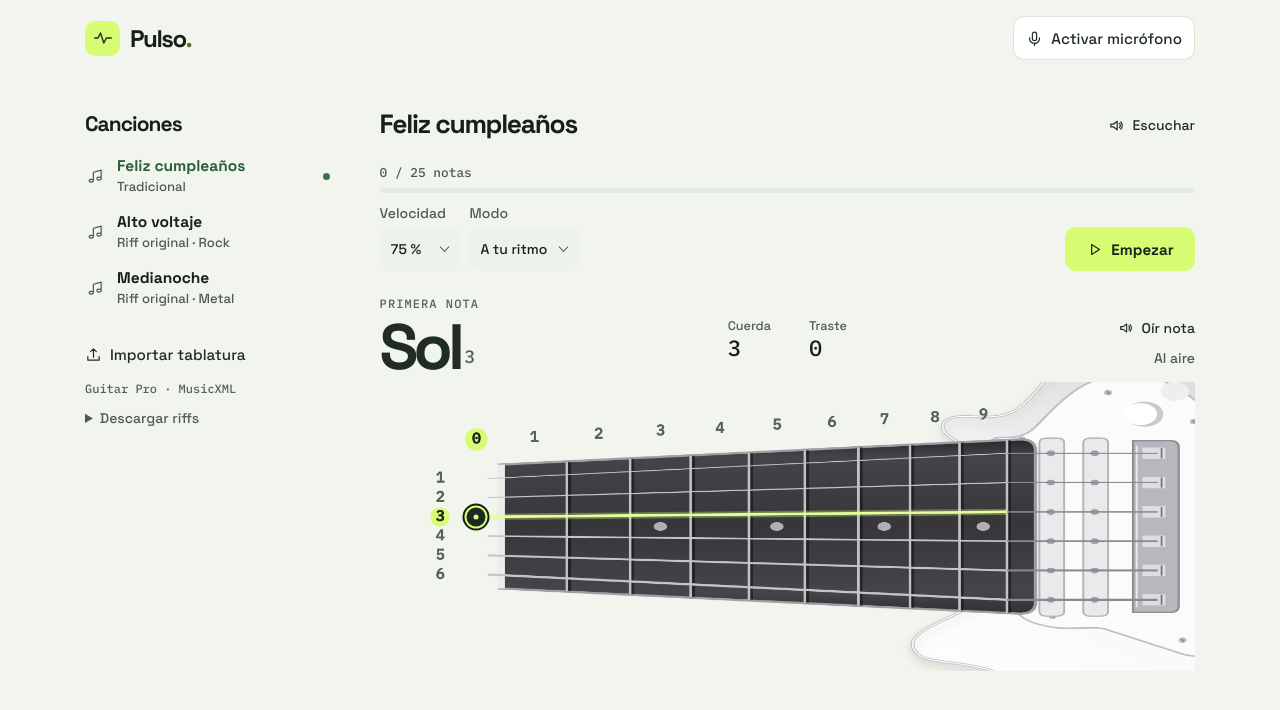
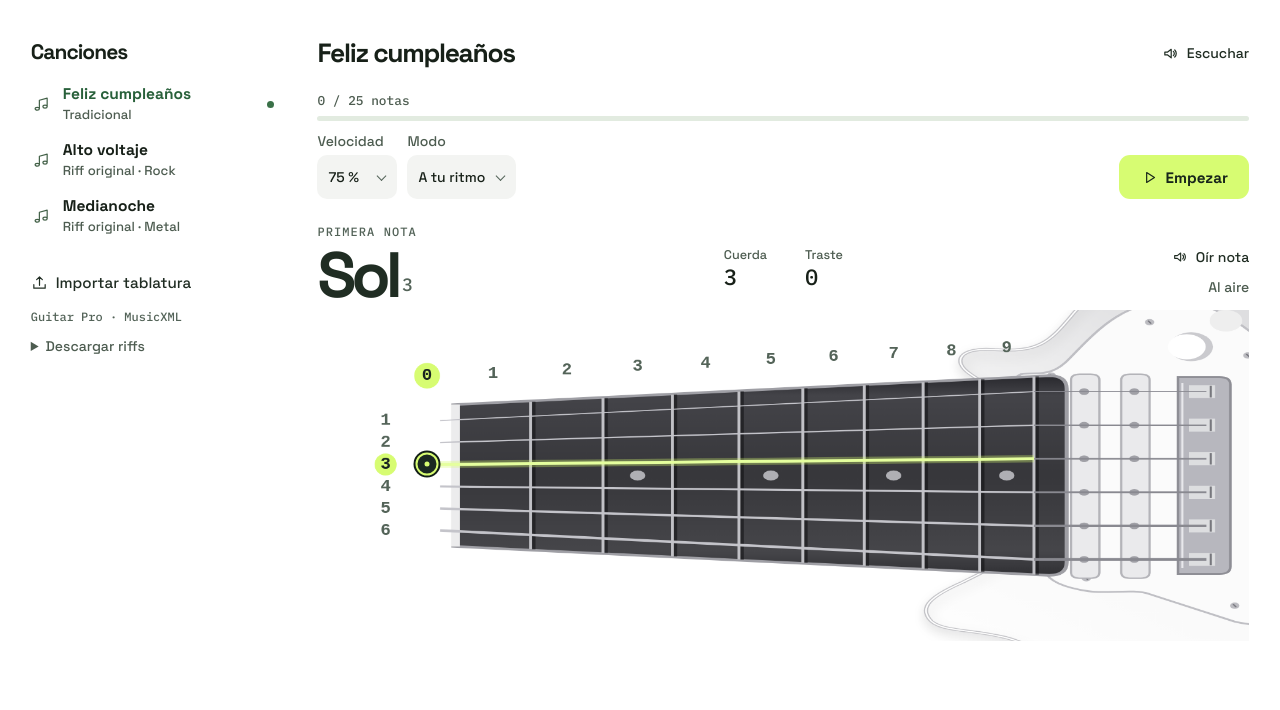
Before and after one commit to 4cceleration/pulso-guitarra, a plain HTML site: page dist/index.html in a window 1280 px wide. Drawn offline with Linux system fonts and the light colour scheme.

Commit message:
Use a full-width white practice layout without a top bar

```diff
--- a/dist/app.mjs
+++ b/dist/app.mjs
@@ -54,16 +54,12 @@ function updateActions() {
   $('speed').disabled = locked || Boolean(demo);
   $('mode').disabled = locked || Boolean(demo);
   $('import').disabled = locked || importing;
-  $('mic-button').disabled = locked;
   $('listen').disabled = locked;
   $('hear-note').disabled = locked || Boolean(demo) || phase === 'complete';
   micLevel.hidden = !input;
   $('start').disabled = opening;
   for (const button of $('songs').querySelectorAll('button')) button.disabled = locked;
-  const micLabel = opening ? 'Activando…' : input ? 'Micrófono activo' : 'Activar micrófono';
-  $('mic-label').textContent = micLabel;
-  $('mic-button').setAttribute('aria-pressed', String(Boolean(input)));
-  const button = active() ? ['Detener', stopPath] : phase === 'failed' || phase === 'complete'
+  const button = opening ? ['Activando…', playPath] : active() ? ['Detener', stopPath] : phase === 'failed' || phase === 'complete'
     ? ['Reiniciar', restartPath] : ['Empezar', playPath];
   $('start-label').textContent = button[0];
   $('start-icon').setAttribute('d', button[1]);
@@ -111,6 +107,7 @@ function showNote(index, label) {
 }
 
 function reset(hint = '') {
+  disconnectMic();
   phase = 'idle';
   $('practice').dataset.phase = phase;
   target.dataset.cue = 'false';
@@ -172,7 +169,6 @@ function disconnectMic() {
   old.source.disconnect();
   old.filter.disconnect();
   old.stream.getTracks().forEach((track) => track.stop());
-  updateActions();
 }
 
 async function connectMic() {
@@ -212,13 +208,12 @@ async function connectMic() {
         phase = 'failed';
         $('practice').dataset.phase = phase;
         target.dataset.cue = 'false';
-        feedback('Micrófono desconectado', 'Actívalo y pulsa Reiniciar.');
+        feedback('Micrófono desconectado', 'Pulsa Reiniciar.');
         updateActions();
-      } else if (phase !== 'failed') feedback('Micrófono desconectado', 'Vuelve a activarlo.');
+      }
     });
     noise = .0015;
     attacks.reset();
-    scheduleFrame();
     return true;
   } catch (error) {
     stream?.getTracks().forEach((track) => track.stop());
@@ -260,6 +255,7 @@ function scheduleFrame() {
 }
 
 function fail() {
+  disconnectMic();
   phase = 'failed';
   $('practice').dataset.phase = phase;
   target.dataset.cue = 'false';
@@ -282,6 +278,7 @@ function showPlaying(now) {
     return;
   }
   if (attempt.status === 'complete') {
+    disconnectMic();
     phase = 'complete';
     $('practice').dataset.phase = phase;
     target.dataset.cue = 'false';
@@ -345,7 +342,7 @@ function frame(now) {
       showNote(index, 'ESCUCHA');
     }
   }
-  if (input || active() || demo?.visual) scheduleFrame();
+  if (active() || demo?.visual) scheduleFrame();
 }
 
 async function begin() {
@@ -524,14 +521,6 @@ async function importTab(file) {
   }
 }
 
-$('mic-button').addEventListener('click', async () => {
-  if (input) {
-    disconnectMic();
-    if (phase === 'idle') feedback('', '');
-  } else if (await connectMic() && phase === 'idle') {
-    feedback('', '');
-  }
-});
 $('start').addEventListener('click', begin);
 $('listen').addEventListener('click', listen);
 $('hear-note').addEventListener('click', hearNote);
@@ -548,6 +537,7 @@ $('track-dialog').addEventListener('close', () => {
 });
 document.addEventListener('visibilitychange', () => {
   if (document.hidden && active()) {
+    disconnectMic();
     phase = 'failed';
     $('practice').dataset.phase = phase;
     target.dataset.cue = 'false';
--- a/dist/index.html
+++ b/dist/index.html
@@ -3,7 +3,7 @@
 <head>
   <meta charset="utf-8">
   <meta name="viewport" content="width=device-width, initial-scale=1">
-  <meta name="theme-color" content="#f2f4ee">
+  <meta name="theme-color" content="#ffffff">
   <meta name="description" content="Practica guitarra eléctrica, nota a nota, con el micrófono de tu Mac.">
   <title>Pulso · Práctica de guitarra</title>
   <link rel="icon" href="./pulso.svg" type="image/svg+xml">
@@ -11,23 +11,12 @@
   <script type="module" src="./app.mjs"></script>
 </head>
 <body>
-  <header class="topbar wrap">
-    <h1 class="brand">
-      <span class="brand-icon" aria-hidden="true"><svg viewBox="0 0 24 24"><path d="M2 12h4l3-6 4 12 3-6h6"/></svg></span>
-      <span>Pulso<span class="brand-period">.</span></span>
-    </h1>
-    <button id="mic-button" class="button button-quiet mic-button" type="button" aria-pressed="false">
-      <svg viewBox="0 0 24 24" aria-hidden="true"><rect x="9" y="3" width="6" height="12" rx="3"/><path d="M5 11v1a7 7 0 0 0 14 0v-1M12 19v3"/></svg>
-      <span id="mic-label">Activar micrófono</span>
-      <span id="mic-level" class="mic-level" aria-hidden="true" hidden><i></i><i></i><i></i><i></i></span>
-    </button>
-  </header>
-  <main class="wrap">
+  <main>
     <div class="dashboard">
       <section class="practice" id="practice" data-phase="idle" aria-label="Práctica">
         <header class="practice-header">
           <div>
-            <h2 id="song-title">Feliz cumpleaños</h2>
+            <h1 id="song-title">Feliz cumpleaños</h1>
             <p id="song-meta" class="song-meta" hidden></p>
           </div>
           <button id="listen" class="button button-quiet listen-button" type="button">
@@ -54,6 +43,7 @@
           <button class="button button-primary" id="start" type="button">
             <svg viewBox="0 0 24 24" aria-hidden="true"><path id="start-icon" d="M8 5l11 7-11 7z"/></svg>
             <span id="start-label">Empezar</span>
+            <span id="mic-level" class="mic-level" aria-hidden="true" hidden><i></i><i></i><i></i><i></i></span>
           </button>
         </div>
         <div class="target">
--- a/dist/style.css
+++ b/dist/style.css
@@ -1,25 +1,18 @@
 @font-face{font-family:Space Grotesk;src:url("./vendor/space-grotesk.woff2") format("woff2");font-weight:500;font-display:swap}
 @font-face{font-family:Space Grotesk;src:url("./vendor/space-grotesk-bold.woff2") format("woff2");font-weight:700;font-display:swap}
 @font-face{font-family:IBM Plex Mono;src:url("./vendor/ibm-plex-mono.woff2") format("woff2");font-weight:500;font-display:swap}
-:root{color-scheme:light;--bg:#f2f4ee;--text:#172018;--soft:#4d5c50;--muted:#536358;--line:#dce4d8;--quiet:#edf2eb;--ink:#202d23;--accent:#d7fc72;--retry:#ffd086;--mono:"IBM Plex Mono",monospace}
+:root{color-scheme:light;--text:#172018;--soft:#4d5c50;--muted:#536358;--line:#dce4d8;--quiet:#f3f4f2;--ink:#202d23;--accent:#d7fc72;--retry:#ffd086;--mono:"IBM Plex Mono",monospace}
 *{box-sizing:border-box}
-body{margin:0;min-width:280px;min-height:100vh;background:var(--bg);color:var(--text);font-family:"Space Grotesk",system-ui,sans-serif;font-weight:500}
+body{margin:0;min-width:280px;min-height:100vh;background:#fff;color:var(--text);font-family:"Space Grotesk",system-ui,sans-serif;font-weight:500}
 button,select{font:inherit}
 button:focus-visible,select:focus-visible,a:focus-visible,summary:focus-visible{outline:2px solid var(--ink);outline-offset:4px}
 button:not(:disabled),select:not(:disabled){cursor:pointer}
 button:disabled,select:disabled{opacity:.52}
 button,select,a{-webkit-tap-highlight-color:transparent}
 svg{width:20px;height:20px;flex:none;fill:none;stroke:currentColor;stroke-width:1.7;stroke-linecap:round;stroke-linejoin:round}
-.wrap{width:min(1110px,calc(100% - 80px));margin-inline:auto}
-.topbar{height:76px;display:flex;justify-content:space-between;align-items:center}
-.brand{margin:0;display:flex;align-items:center;gap:10px;font-size:1.5rem;font-weight:700;letter-spacing:-.06em}
-.brand-icon{width:35px;height:35px;display:grid;place-items:center;color:var(--ink);background:var(--accent);border-radius:10px}
-.brand-period{color:#527135}
 .button{border:0;border-radius:11px;min-height:44px;display:inline-flex;align-items:center;justify-content:center;gap:8px;padding:0 13px;white-space:nowrap;transition:background-color .18s,color .18s,box-shadow .18s;font-size:.95rem}
 .button-quiet{background:var(--quiet);color:var(--ink)}
 .button-quiet:hover:not(:disabled){background:#e3ebe1}
-.mic-button{background:#fff;box-shadow:inset 0 0 0 1px var(--line)}
-.mic-button[aria-pressed=true]{background:#e7f2e3}
 .mic-level{display:flex;align-items:flex-end;gap:2px;height:14px;margin-left:2px}
 .mic-level[hidden]{display:none}
 .mic-level i{display:block;width:3px;border-radius:2px;background:#9aaa9b}
@@ -31,13 +24,12 @@ svg{width:20px;height:20px;flex:none;fill:none;stroke:currentColor;stroke-width:
 .mic-level[data-level="2"] i:nth-child(-n+2),
 .mic-level[data-level="3"] i:nth-child(-n+3),
 .mic-level[data-level="4"] i{background:#24683e}
-.mic-button svg{width:17px;height:17px}
-main.wrap{padding:29px 0 30px}
-.dashboard{display:grid;grid-template-columns:minmax(200px,.30fr) minmax(0,1fr);grid-template-areas:"library practice";gap:clamp(24px,4vw,50px);align-items:start}
+main{padding:clamp(20px,2.6vw,38px) clamp(16px,2.4vw,40px) 30px}
+.dashboard{display:grid;grid-template-columns:clamp(184px,19vw,245px) minmax(0,1fr);grid-template-areas:"library practice";gap:clamp(24px,3.4vw,50px);align-items:start}
 .practice{grid-area:practice;min-width:0}
 .practice-header{display:flex;align-items:center;gap:12px;justify-content:space-between}
 .overline{font:500 .75rem var(--mono);letter-spacing:.09em;color:var(--muted);margin:0}
-.practice-header h2{margin:0;font-size:clamp(1.3rem,3.5vw,1.65rem);line-height:1.1;letter-spacing:-.05em;overflow-wrap:anywhere}
+.practice-header h1{margin:0;font-size:clamp(1.3rem,3.5vw,1.65rem);line-height:1.1;letter-spacing:-.05em;overflow-wrap:anywhere}
 .song-meta{margin:4px 0 0;color:var(--soft);font-size:.875rem;overflow-wrap:anywhere}
 .listen-button,.note-button,.import-button{background:transparent;padding-inline:0}
 .listen-button:hover:not(:disabled),.note-button:hover:not(:disabled),.import-button:hover:not(:disabled){background:transparent;text-decoration:underline;text-underline-offset:3px}
@@ -113,8 +105,7 @@ dialog{min-width:min(370px,calc(100% - 36px));max-width:460px;border:1px solid v
 dialog::backdrop{background:#07070b66}
 dialog h2{margin:0 0 16px;letter-spacing:-.05em}
 .dialog-actions{display:flex;justify-content:flex-end;gap:10px;margin-top:22px}
-@media(max-width:900px){.wrap{width:calc(100% - 48px)}}
-@media(max-width:700px){.dashboard{grid-template-columns:1fr;grid-template-areas:"practice" "library";gap:26px}main.wrap{padding-top:15px}.topbar{height:65px}.wrap{width:calc(100% - 36px)}.fingering strong{font-size:1.13rem}.fret-marker{width:18px;height:18px}.controls{gap:6px}.controls .button-primary{min-width:auto;padding-inline:11px}.select-wrap::after{right:9px}select{padding:0 23px 0 8px}}
+@media(max-width:700px){.dashboard{grid-template-columns:1fr;grid-template-areas:"practice" "library";gap:26px}.fingering strong{font-size:1.13rem}.fret-marker{width:18px;height:18px}.controls{gap:6px}.controls .button-primary{min-width:auto;padding-inline:11px}.select-wrap::after{right:9px}select{padding:0 23px 0 8px}}
 @media(max-width:520px){.target-text{grid-template-columns:minmax(0,1fr) auto;gap:4px 10px}.target-actions{grid-column:1/-1;grid-row:2;grid-template-columns:1fr auto;align-items:center}.note-button{grid-column:2;grid-row:1}.position-hint{grid-column:1;grid-row:1;justify-self:start;text-align:left}.fretboard-art{width:124%}.fret-marker{width:16px;height:16px}}
-@media(max-width:350px){.wrap{width:calc(100% - 26px)}.topbar{gap:8px}.brand{gap:7px;font-size:1.25rem}.brand-icon{width:29px;height:29px}.mic-button{gap:5px;padding-inline:7px;font-size:.82rem}.controls{flex-wrap:wrap}.controls .button-primary{margin-left:0;width:100%}.target-label{font-size:.65rem}}
+@media(max-width:350px){.controls{flex-wrap:wrap}.controls .button-primary{margin-left:0;width:100%}.target-label{font-size:.65rem}}
 @media(prefers-reduced-motion:reduce){*,*::before,*::after{transition:none!important}}
```
